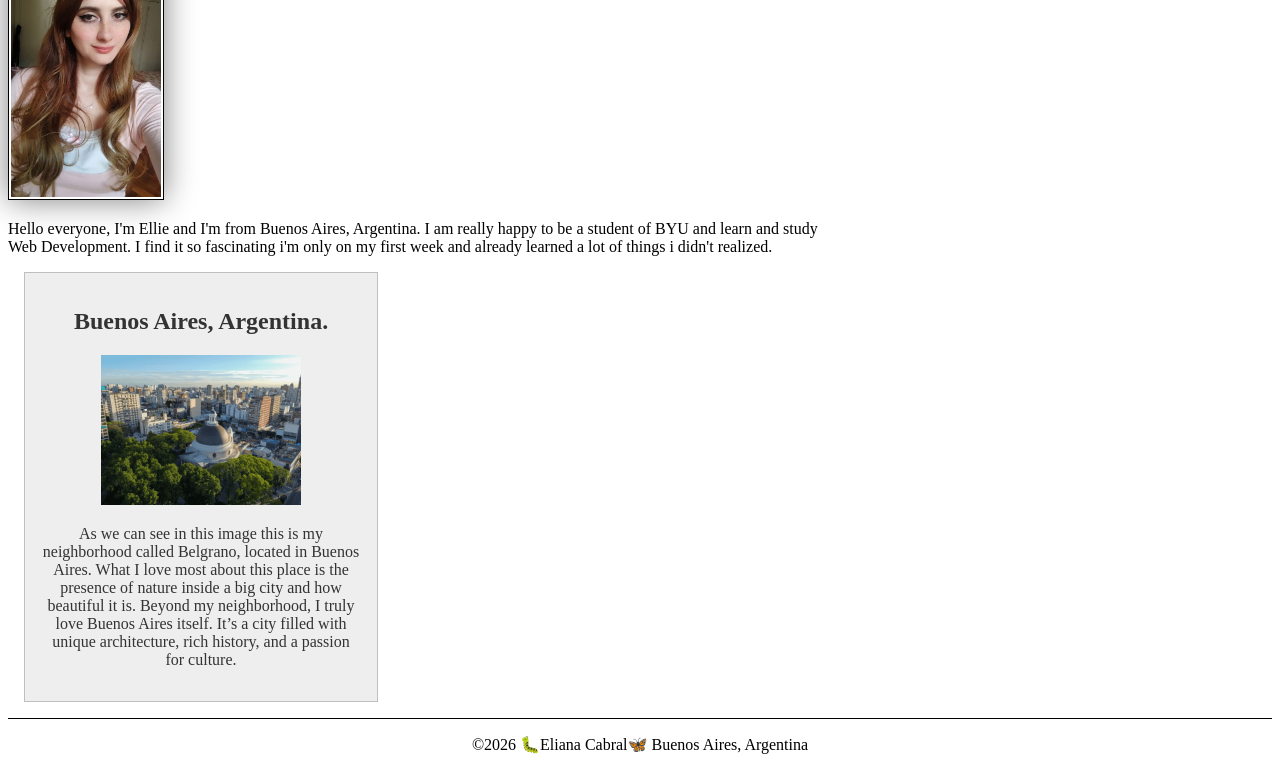
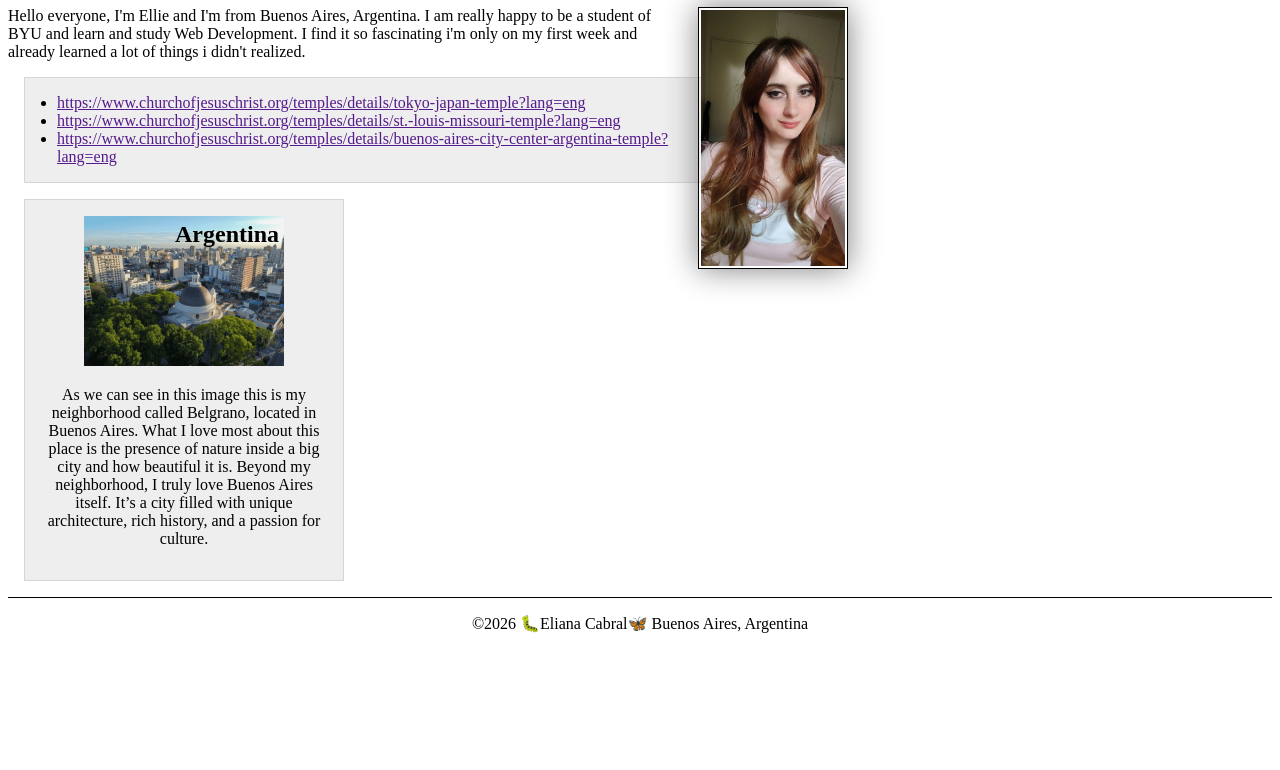
Before and after one commit to ellie-nc/wdd130, a plain HTML site: page index.html in a window 1280 px wide. Shown: the part 297-1067 px from the top of the page. After the commit the page ends 946 px from the top, so only its background shows below. Drawn offline with Linux system fonts and the light colour scheme.

Commit message:
Home Page Enhancement

```diff
--- a/index.html
+++ b/index.html
@@ -1,3 +1,4 @@
+<!-- 19 November 2026-->
 <!DOCTYPE html>
 <html lang="en-US">
 
@@ -15,6 +16,8 @@
         <nav>
             <a href="#">Home</a>
             <a href="wwr/">Rafting Website</a>
+            <a href="https://linkedin.com"></a>
+            <a href="https://facebook.com."></a>
         </nav>
     </header>
     <main>
@@ -24,9 +27,16 @@
             to be a student of BYU and learn and study Web Development. I find it so fascinating
             i'm only on my first week and already learned a lot of things i didn't realized.
         </p>
+        <ul class="box indent">
+            <li><a href="">https://www.churchofjesuschrist.org/temples/details/tokyo-japan-temple?lang=eng</a></li>
+            <li><a href="">https://www.churchofjesuschrist.org/temples/details/st.-louis-missouri-temple?lang=eng</a></li>
+            <li><a href="">https://www.churchofjesuschrist.org/temples/details/buenos-aires-city-center-argentina-temple?lang=eng</a></li>
+        </ul>
+
+
     </main>
-    <aside>
-        <h2> Buenos Aires, Argentina.</h2>
+    <aside class="box">
+        <h2> Argentina</h2>
         <img src="images/belgrano-image.png" alt="Buenos Aires City">
         <p>As we can see in this image this is my neighborhood called Belgrano, located in Buenos Aires. What I love most about
             this place is the presence of nature inside a big city and how beautiful it is.
--- a/styles/styles.css
+++ b/styles/styles.css
@@ -1,3 +1,8 @@
+* {
+    margin: 0 padding: 0;
+    box-sizing: border-box;
+}
+
 :root {
     --primary-color: darkblue;
     --spacing: 1rem;
@@ -25,6 +30,8 @@ main img {
     border: 1px solid black;
     padding: 2px;
     box-shadow: 0 0 30px gray;
+    float: right;
+    margin: 0 0 1rem 1rem;
 }
 
 p {
@@ -43,6 +50,7 @@ aside {
     background-color: #eee;
     color: #333;
     text-align: center;
+    position: relative;
 }
 
 aside img {
@@ -50,8 +58,28 @@ aside img {
     height: auto;
 }
 
+aside h2 {
+    position: absolute;
+    top: 1px;
+    left: 150px;
+
+}
+
 footer {
     margin-top: 15px;
     border-top: 1px solid #000;
     text-align: center;
 }
+
+/* Class Selectors */
+.box {
+    margin: 1rem;
+    border: 1px solid rgba(0, 0, 0, .1);
+    padding: 1rem;
+    background-color: #eee;
+    color: #000;
+}
+
+.indent {
+    padding-left: 2rem;
+}
```
